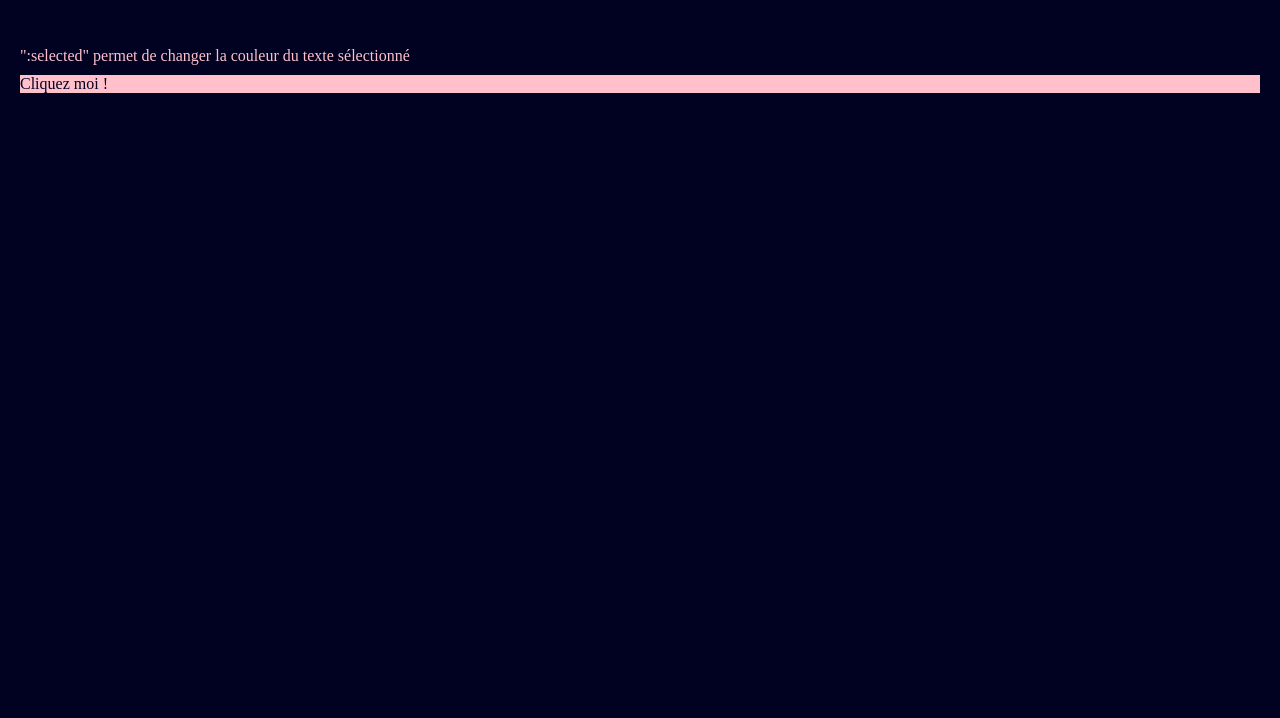
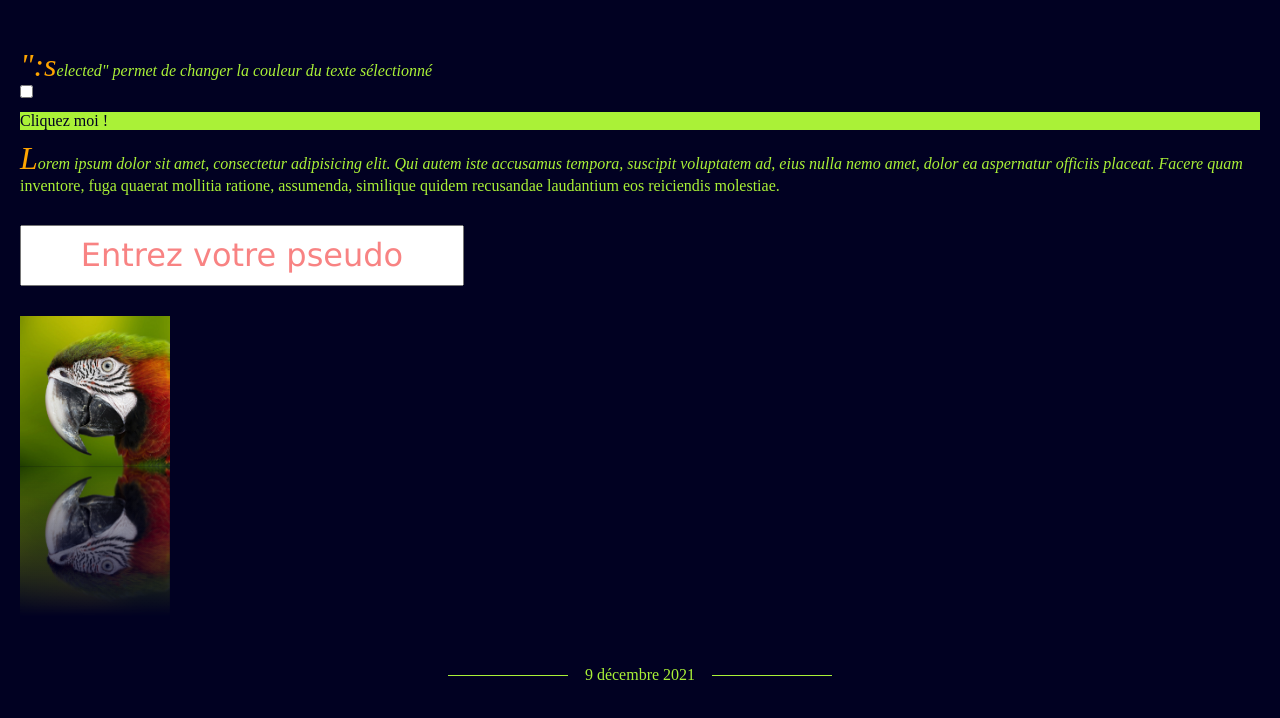
Before and after one commit to JustFS/cours-css, a plain HTML site: page master-css/index.html in a window 1280 px wide. Shown: the part 614-1332 px from the top of the page. Before the commit the page ends 800 px from the top, so only its background shows below. Drawn offline with Linux system fonts and the light colour scheme.

Commit message:
fin pseudo classe

```diff
--- a/master-css/index.html
+++ b/master-css/index.html
@@ -38,6 +38,15 @@
     <label for="btn">Cliquez moi !</label>
   </div>
 
+  <p>Lorem ipsum dolor sit amet, consectetur adipisicing elit. Qui autem iste accusamus tempora, suscipit voluptatem ad,
+    eius nulla nemo amet, dolor ea aspernatur officiis placeat. Facere quam inventore, fuga quaerat mollitia ratione,
+    assumenda, similique quidem recusandae laudantium eos reiciendis molestiae.</p>
+  <input type="text" placeholder="Entrez votre pseudo">
+
+  <div class="picture"></div>
+
+  <div class="date">9 décembre 2021</div>
+
 </body>
 
 </html>
--- a/master-css/style.css
+++ b/master-css/style.css
@@ -1,9 +1,9 @@
 /************* Variables *************/
 :root {
-  --main-color: pink;
-  --second-color: rgb(1, 1, 34);
+  --main-color: rgb(170, 241, 55);
+  --second-color: #010122;
   --white: rgb(248, 248, 248);
-  --black: rgb(8, 8, 8);
+  --black: rgb(32, 32, 32);
   --br: 20px;
 }
 
@@ -23,6 +23,7 @@ body {
   background: var(--second-color);
   color: var(--main-color);
   margin: 20px;
+  min-height: 300vh;
 }
 
 /* Priorités */
@@ -103,7 +104,7 @@ p::selection {
 }
 /* Checked permet de faire un booleen (true ou false) */
 input[type="checkbox"] {
-  display: none;
+  /* display: none; */
 }
 input[type="checkbox"]:checked ~ label {
   background: yellow;
@@ -114,3 +115,77 @@ label {
   background: var(--main-color);
   color: var(--second-color);
 }
+p::first-letter {
+  font-size: 2rem;
+  color: orange;
+}
+p::first-line {
+  font-style: italic;
+}
+input[type="text"] {
+  font-size: 2rem;
+  margin: 30px 0;
+  transition: 0.3s;
+  padding: 10px;
+  text-align: center;
+}
+input[type="text"]::placeholder {
+  font-family: Verdana, Geneva, Tahoma, sans-serif;
+  color: rgb(248, 131, 131);
+}
+input[type="text"]:focus {
+  outline: 2px solid red;
+  border-radius: 30px;
+}
+
+/* Before/After Effet reflet */
+.picture {
+  background: url(./bird.jpg) left/cover;
+  height: 150px;
+  width: 150px;
+  position: relative;
+  margin-bottom: 200px;
+}
+.picture::before {
+  content: "";
+  position: absolute;
+  height: inherit;
+  width: inherit;
+  background: inherit;
+  bottom: -100%;
+  transform: rotateX(180deg);
+}
+.picture::after {
+  content: "";
+  position: absolute;
+  height: inherit;
+  width: inherit;
+  background: linear-gradient(180deg, rgba(195, 34, 34, 0), #010122);
+  bottom: -100%;
+}
+
+/* Before/after */
+.date {
+  text-align: center;
+  position: relative;
+  width: 120px;
+  margin: 0 auto;
+}
+.date::before {
+  content: "";
+  position: absolute;
+  height: 1px;
+  width: 100%;
+  background: var(--main-color);
+  top: 50%;
+  left: -110%;
+}
+.date::after {
+  content: "";
+  position: absolute;
+  height: 1px;
+  width: 100%;
+  background: var(--main-color);
+  top: 50%;
+  right: -110%;
+}
```
Also changed, not shown: master-css/bird.jpg (added).
